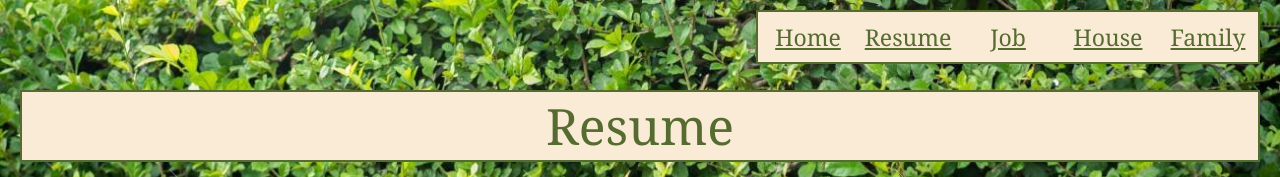
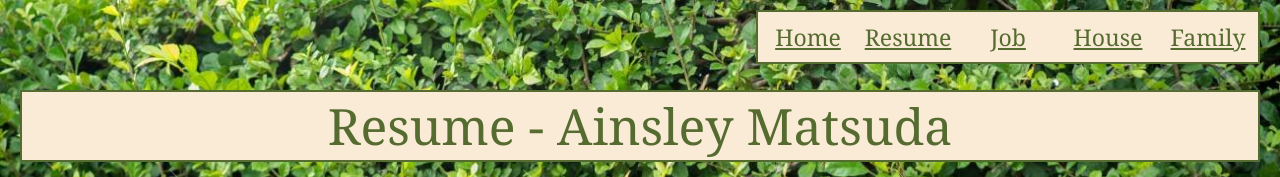
Before and after one commit to akmatsuda/WebDev-Project, a plain HTML site: page resume.html in a window 1280 px wide. Shown: the top 177 px of the page. Drawn offline with Linux system fonts and the light colour scheme.

Commit message:
Add files via upload

```diff
--- a/resume.html
+++ b/resume.html
@@ -23,7 +23,7 @@
     </div>
 
     <!--Page heading-->
-    <div class="common header">Resume</div>
+    <div class="common header">Resume - Ainsley Matsuda</div>
 
     <!--Headshot picture-->
     <div class="common headshot">
```
